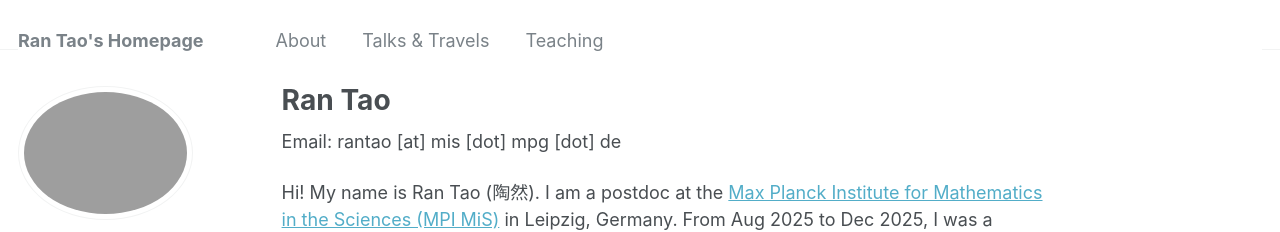
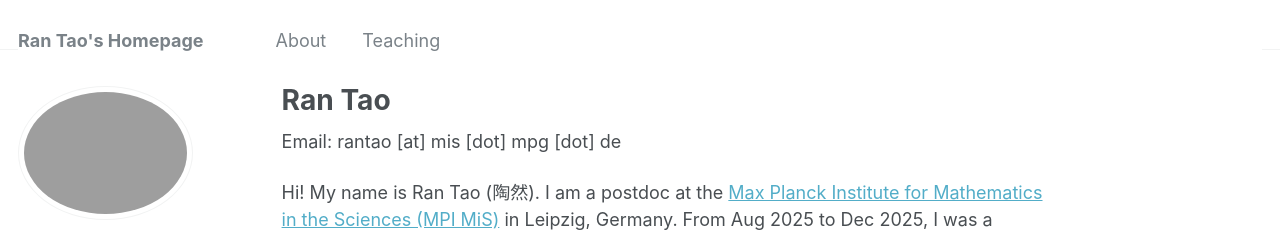
Before and after one commit to rantao16/rantao16.github.io, a Jekyll site: the page built from _pages/about.md, in a window 1280 px wide. Shown: the top 232 px of the page. Built offline with Jekyll 4.4.1, drawn with Linux system fonts in a browser that asks for light colours; some web fonts are replaced.

Commit message:
Update navigation.yml

```diff
--- a/_data/navigation.yml
+++ b/_data/navigation.yml
@@ -9,8 +9,6 @@ main:
     url: /about/
 
 
-  - title: "Talks & Travels"
-    url: /talks/
 
   - title: "Teaching"
     url: /teaching/
```
